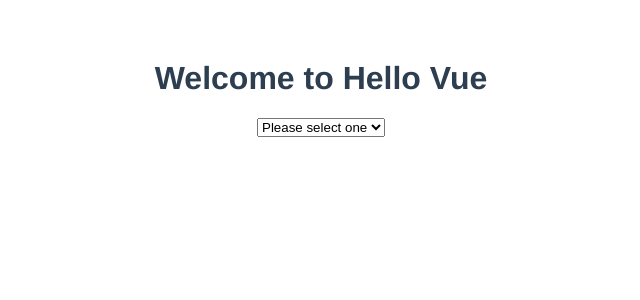
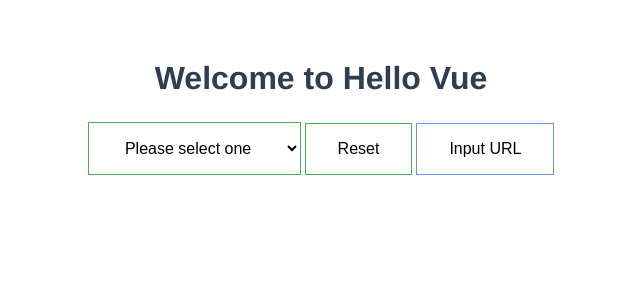
Before and after one commit to bhaveshletter/hello-vue, a Vue app: page / in a window 1280 px wide. Shown: the top 300 px of the page, without its empty margins (319-959 px from the left). Built offline with nearby package versions, Linux system fonts and the light colour scheme.

Commit message:
accept url as input from user and render its result

```diff
--- a/src/App.vue
+++ b/src/App.vue
@@ -2,12 +2,20 @@
   <div id="app">
     <HelloVue msg="Welcome to Hello Vue"/>
 
-    <select v-model='selected' v-on:click='initProcess()'>
+    <select v-model='selected' v-on:click='initProcess()' class="btn btn-green">
       <option disabled value="">Please select one</option>
       <option v-for='sub in subRoutes' v-bind:key='sub'>
         {{sub}}
       </option>
     </select>
+
+    <button @click='reset()' class='btn btn-green'>
+      Reset
+    </button>
+
+    <button @click='openPrompt()' class='btn btn-blue'>
+      Input URL
+    </button>
 
     <p>
       <b>
@@ -66,6 +74,22 @@ export default {
           }).finally(() => {
             this.ackMessage = 'Result feched & rendering in progress ...'
           })
+      },
+      reset: function(){
+        this.selected = ''
+        this.list = []
+      },
+      openPrompt: function(){
+        var url = prompt('Enter valid URL which response json result.')
+        if(url){
+          axios.get(url)
+            .then(res => {
+              this.list = res.data
+            })
+            .catch(err => {
+              alert(err)
+            })
+        }
       }
     },
     components: {
@@ -92,4 +116,45 @@ export default {
     border: 1px solid #4CAF50;
     text-align: left;
   }
+
+  .btn {
+    background-color: #4CAF50; /* Green */
+    border: none;
+    color: white;
+    padding: 16px 32px;
+    text-align: center;
+    text-decoration: none;
+    display: inline-block;
+    font-size: 16px;
+    margin: 4px 2px;
+    transition-duration: 0.4s;
+    cursor: pointer;
+  }
+
+  .btn-green {
+    background-color: white;
+    color: black;
+    border: 1px solid #4CAF50;
+  }
+
+  .btn-green:hover {
+    background-color: #4CAF50;
+    color: white;
+  }
+
+  .btn-blue {
+    background-color: white;
+    color: black;
+    border: 1px solid #6495ED;
+  }
+
+  .btn-blue:hover {
+    background-color: #6495ED;
+    color: white;
+  }
+
+  .custom-select {
+    border: 1px solid #4CAF50;
+  }
+
 </style>
```
Lines whose indentation alone changed are shown as unchanged.
